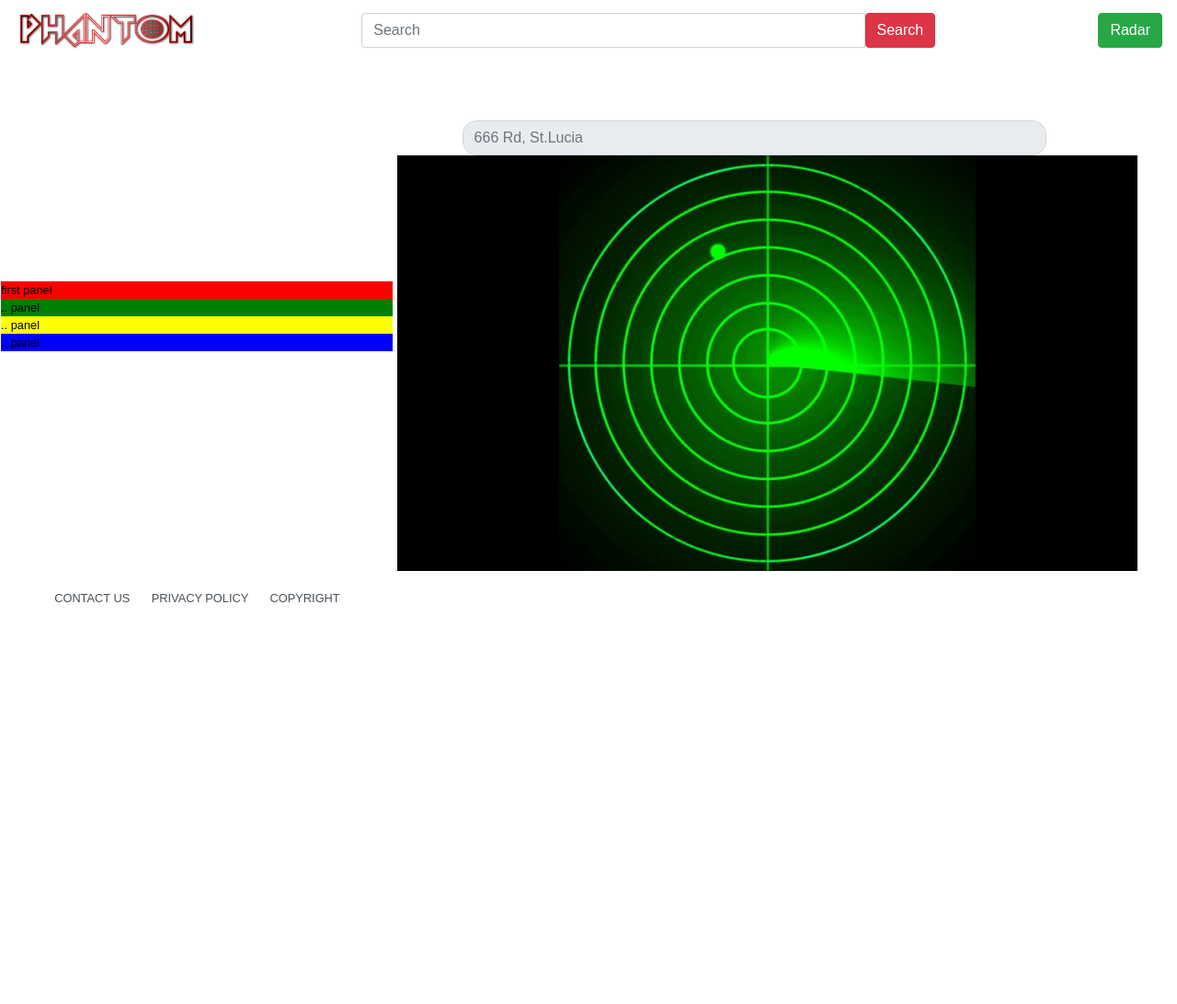
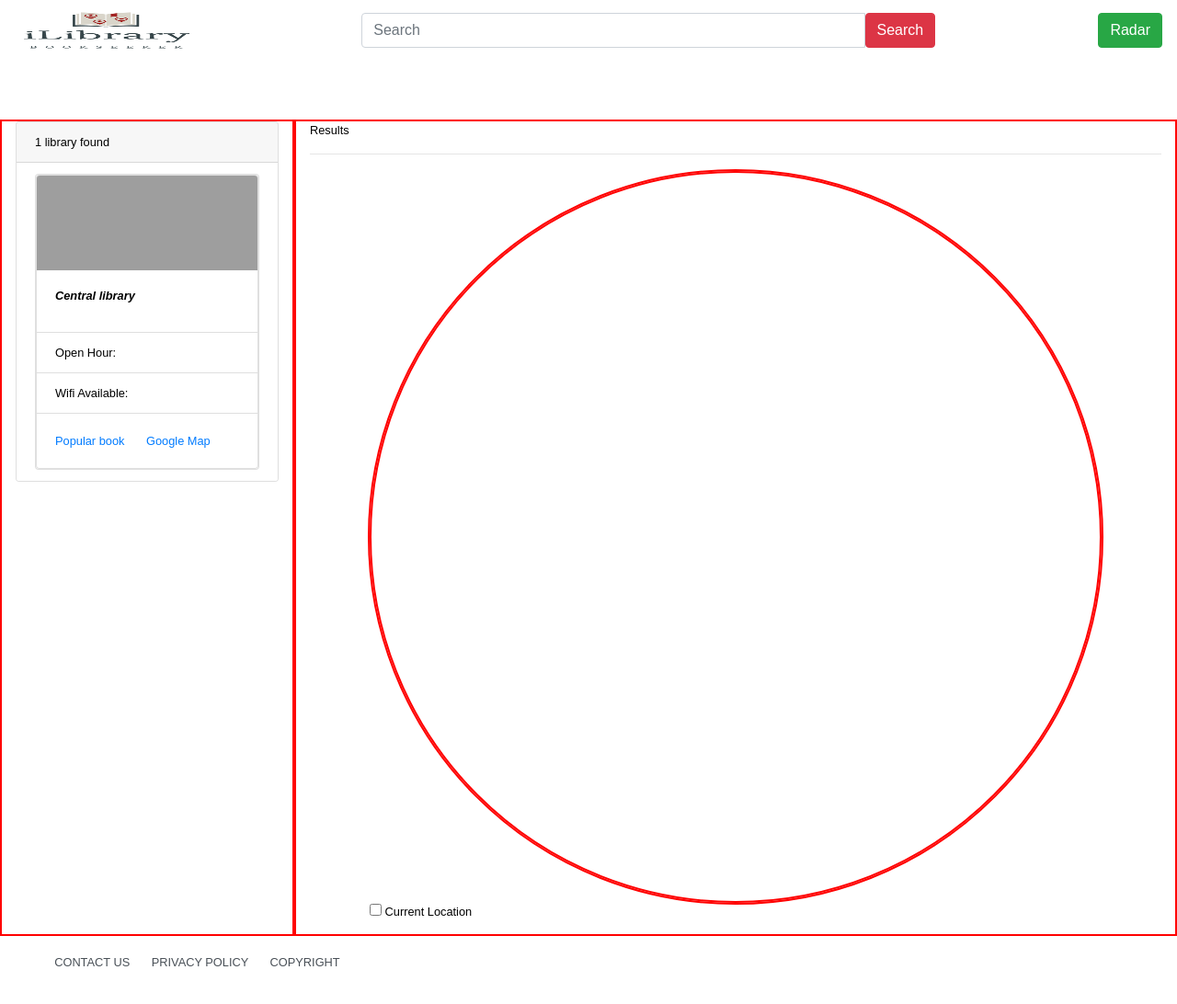
Before and after one commit to XinZheng-SH/iLibrary, a CodeIgniter app: page /iLibraryGit/Radar/view in a window 1280 px wide. Shown: the whole page at 92% size. Before the commit the page ends 655 px from the top, so only its background shows below. Run offline with CodeIgniter, Linux system fonts and the light colour scheme; some libraries are stand-ins or nearby versions; grey boxes are pictures that could not be loaded.

Commit message:
Map first view

```diff
--- a/application/views/pages/home.php
+++ b/application/views/pages/home.php
@@ -1,8 +1,3 @@
-<head>
-	<link rel="stylesheet" href="../../../assets/css/bootstrap.min.css">
-	<link rel="stylesheet" href="../../../assets/css/style.css"
-</head>
-
 <div class="banner">
 </div>
 
--- a/application/views/pages/searchLibrary.php
+++ b/application/views/pages/searchLibrary.php
@@ -1,47 +1,120 @@
-<head>
-	<link rel="stylesheet" href="../../../assets/css/bootstrap.min.css">
-	<link rel="stylesheet" href="../../../assets/css/style.css">
-	<link rel="stylesheet" href="../../../assets/css/rader.css">
-	<script src="../../../assets/js/jquery-3.5.1.js"></script>
+<script src="https://cdn.jsdelivr.net/gh/openlayers/openlayers.github.io@master/en/v6.4.3/build/ol.js"></script>
+
 <script type="text/javascript">
 	setTimeout(function (){
 		$('#disappear_div').remove();
 		$('#appear_div').css("visibility", "visible");
 	},3000)
 </script>
-</head>
 
-<body>
-	<div class="row" id="disappear_div" style="margin-top: 5rem">
-		<img class='col-lg-4 offset-4 disappear'src="../../../assets/images/searching_rader.gif" alt="searching_rader">
+<div class="container-fluid">
+<div class="row" style="margin-top: 5em;">
+	<div class="col-sm-3" id="side-bar" >
+		<div class="card">
+			<div class="card-header">1 library found</div>
+			<ul class="list-group list-group-flush" >
+				<li class="list-group-item" style="justify-content: center;">
+					<div class="card" style="width: 100%;">
+						<div class="card" style="width: 100%;">
+							<img class="card-img-top" src="<?php echo base_url('assets/images/library_test.jpg') ?>" alt="Card image cap">
+							<div class="card-body">
+								<h5 class="card-title" style="font-size: 1em; font-style: italic; font-weight: bold;">Central library</h5>
 							</div>
-	<div class="" id="appear_div" style="visibility: hidden;height: 100%;" >
-		<div class="row align-items-center" style="height: 100%;margin: 1px">
-			<div class="col-4" style="height: 100%;padding: 0">
-				<div class="h-25" style="background-color: red;" >
-					first panel
-				</div>
-				<div class="h-25" style="background-color: green">
-					.. panel
-				</div>
-				<div class="h-25" style="background-color: yellow">
-					.. panel
-				</div>
-				<div class="h-25" style="background-color: blue">
-					.. panel
+							<ul class="list-group list-group-flush">
+								<li class="list-group-item">Open Hour:</li>
+								<li class="list-group-item">Wifi Available:</li>
+							</ul>
+							<div class="card-body">
+								<a href="#" class="card-link">Popular book</a>
+								<a href="http://maps.google.co.uk/maps?q=central library" class="card-link">Google Map</a>
 							</div>
 						</div>
-			<div class="col-8" style="height: 100%;padding-left: 5px;padding-right: 0">
-				<div class="h-25 w-75 offset-1  d-flex justify-content-center">
-					<input type="text" class="form-control"
-						   placeholder="666 Rd, St.Lucia" name="postcode" disabled="disabled"
-						   style="border-radius: 15px;margin-top: 10%"
-					/>
 					</div>
-				<div class="h-100 w-100">
-					<img src="../../../assets/images/test_rader_results.jpg" style="width: 95%;">
+				</li>
+			</ul>
+		</div>
+	</div>
+	<div class="col-sm-9 container" id="radar-block">
+		Results
+		<hr/>
+		<div class="mx-auto" id="radar">
+			<div id="map" class="map"></div>
+
+<!--			<script type="text/javascript">-->
+<!--				var map = new ol.Map({-->
+<!--					target: 'map',-->
+<!--					layers: [-->
+<!--						new ol.layer.Tile({-->
+<!--							source: new ol.source.OSM()-->
+<!--						})-->
+<!--					],-->
+<!--					view: new ol.View({-->
+<!--						center: ol.proj.transform([-27, 80], 'EPSG:4326', 'EPSG:3857'),-->
+<!--						zoom: 8-->
+<!--					})-->
+<!--				});-->
+<!--			</script>-->
+			<input type="checkbox" id="track-position" name="track" onclick="getLocation()">
+			<label for="vehicle1"> Current Location </label><br>
+			<p id="result"></p>
+			<script>
+
+				var result = document.getElementById("result");
+
+				function getLocation() {
+					if (navigator.geolocation) {
+						navigator.geolocation.watchPosition(showPosition, null, { enableHighAccuracy: true });
+
+					} else {
+						x.innerHTML = "Geolocation is not supported by this browser.";
+					}
+				}
+
+				function showPosition(position) {
+					result.innerHTML = "latitude: " + position.coords.latitude +
+						"<br>longitude: " + position.coords.longitude +
+						"<br>position accuracy: " + position.coords.accuracy + " [m]" +
+						"<br>altitude: " + position.coords.altitude + " [m]" +
+						"<br>altitude accuracy: " + position.coords.altitudeAccuracy + " [m]" +
+						"<br>heading: " + position.coords.heading + " [degrees]" +
+						"<br>speed: " + position.coords.speed + " [m/s]";
+				}
+
+			</script>
 		</div>
 	</div>
 </div>
 </div>
-</body>
+
+<!--	<div class="row" id="disappear_div" style="margin-top: 5rem">-->
+<!--		<img class='col-lg-4 offset-4 disappear' src="--><?php //echo base_url('assets/images/searching_rader.gif') ?><!--" alt="searching_rader">-->
+<!--	</div>-->
+<!--	<div class="" id="appear_div" style="visibility: hidden;height: 100%;" >-->
+<!--		<div class="row align-items-center" style="height: 100%;margin: 1px">-->
+<!--			<div class="col-4" style="height: 100%;padding: 0">-->
+<!--				<div class="h-25" style="background-color: red;" >-->
+<!--					first panel-->
+<!--				</div>-->
+<!--				<div class="h-25" style="background-color: green">-->
+<!--					.. panel-->
+<!--				</div>-->
+<!--				<div class="h-25" style="background-color: yellow">-->
+<!--					.. panel-->
+<!--				</div>-->
+<!--				<div class="h-25" style="background-color: blue">-->
+<!--					.. panel-->
+<!--				</div>-->
+<!--			</div>-->
+<!--			<div class="col-8" style="height: 100%;padding-left: 5px;padding-right: 0">-->
+<!--				<div class="h-25 w-75 offset-1  d-flex justify-content-center">-->
+<!--					<input type="text" class="form-control"-->
+<!--						   placeholder="666 Rd, St.Lucia" name="postcode" disabled="disabled"-->
+<!--						   style="border-radius: 15px;margin-top: 10%"-->
+<!--					/>-->
+<!--				</div>-->
+<!--				<div class="h-100 w-100">-->
+<!--					<img src="--><?php //echo base_url('assets/images/test_rader_results.jpg') ?><!--" style="width: 95%;">-->
+<!--				</div>-->
+<!--			</div>-->
+<!--		</div>-->
+<!--	</div>-->
--- a/application/views/templates/footer.php
+++ b/application/views/templates/footer.php
@@ -1,7 +1,10 @@
-<script src="<?php echo base_url('assets/js/script.js') ?>" type="text/javascript"></script>
-<script src="<?php echo base_url('assets/js/jquery-3.4.1.min.js') ?>" type="text/javascript"></script>
+<!--<script src="--><?php //echo base_url('assets/js/location.js') ?><!--" type="module"></script>-->
+<script src="<?php echo base_url('assets/js/main.js') ?>" type="module"></script>
+<script src="<?php echo base_url('assets/js/jquery-3.5.1.js') ?>" type="text/javascript"></script>
 <script src="<?php echo base_url('assets/js/bootstrap.bundle.min.js') ?>" type="text/javascript"></script>
 <script src="<?php echo base_url('assets/js/bootstrap.min.js') ?>" type="text/javascript"></script>
+<!--external map-->
+<!--<script src="https://cdn.jsdelivr.net/gh/openlayers/openlayers.github.io@master/en/v6.4.3/build/ol.js"></script>-->
 
 <footer id="page-footer">
 	<nav id="secondary-menu">
--- a/application/views/templates/header.php
+++ b/application/views/templates/header.php
@@ -6,6 +6,8 @@
 	<link rel="stylesheet" type="text/css"
 		  href="<?php echo base_url(); ?>assets/css/bootstrap.min.css">
 	<link rel="stylesheet" href="<?php echo base_url(); ?>assets/css/style.css">
+	<link rel="stylesheet" href="https://cdn.jsdelivr.net/gh/openlayers/openlayers.github.io@master/en/v6.4.3/css/ol.css" type="text/css">
+<!--	<script src="https://cdn.jsdelivr.net/gh/openlayers/openlayers.github.io@master/en/v6.4.3/build/ol.js"></script>-->
 </head>
 <body>
 	<header>
--- a/assets/css/style.css
+++ b/assets/css/style.css
@@ -4,10 +4,38 @@ body {
 	font-family: Arial, Helvetica, sans-serif;
 }
 
-.banner, #side-bar, #video, #user-profile, .notification{
+.banner, #side-bar, #radar-block, #video, #user-profile, .notification{
 	border-style: solid;
 	border-color: red;
 	border-width: 2px;
+}
+
+#radar-block {
+	justify-content: center;
+	align-content: center;
+	align-items: center;
+}
+
+#radar {
+	height: 50rem;
+	width: 50rem;
+	margin-bottom: 2rem;
+	border-style: solid;
+	border-color: red;
+	border-width: 2px;
+	border-radius: 100%;
+	justify-content: center;
+	align-content: center;
+	align-items: center;
+}
+
+.map {
+	border-width: 2px;
+	border-style: solid;
+	border-color: red;
+	border-radius: 100%;
+	height: 100%;
+	width: 100%;
 }
 
 .navbar-brand {
--- /dev/null
+++ b/assets/js/main.js
@@ -0,0 +1,27 @@
+window.onload = init;
+
+function init() {
+	const map = new ol.Map({
+		view: new ol.View({
+			center: [17033843.694390804, -3185258.981194314],
+			zoom: 13,
+			maxZoom: 15,
+			minZoom: 12,
+			rotation: 0.5,
+		}),
+		layers: [
+			new ol.layer.Tile({
+				source: new ol.source.OSM()
+			})
+		],
+		target: 'map'
+	});
+
+	map.on('click', function(e){
+		console.log(e.coordinate);
+	})
+}
+
+function setCenter() {
+
+}
```
Also changed, not shown: assets/js/location.js (added, +88 -0 lines), assets/images/charac_logo.png. Lines whose indentation alone changed are shown as unchanged.
